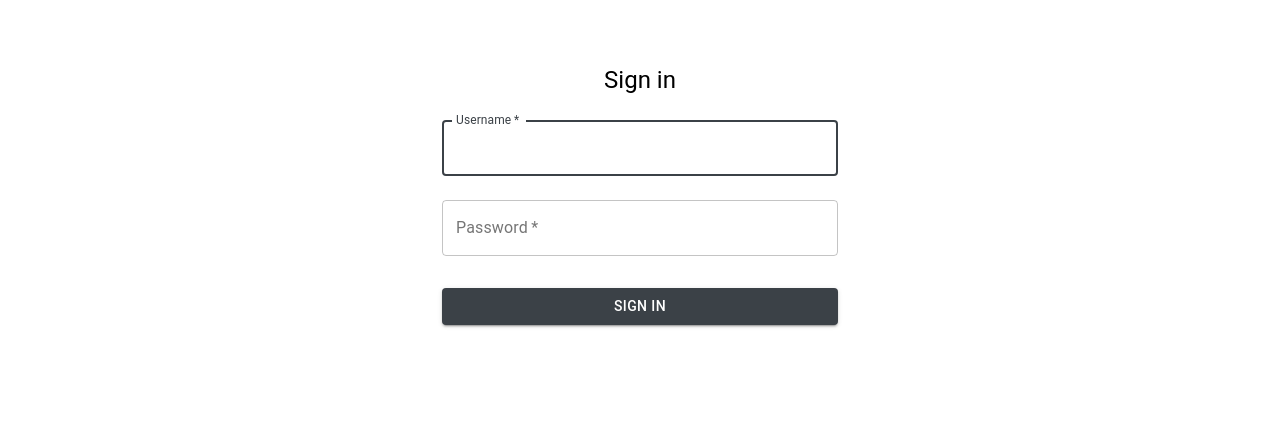
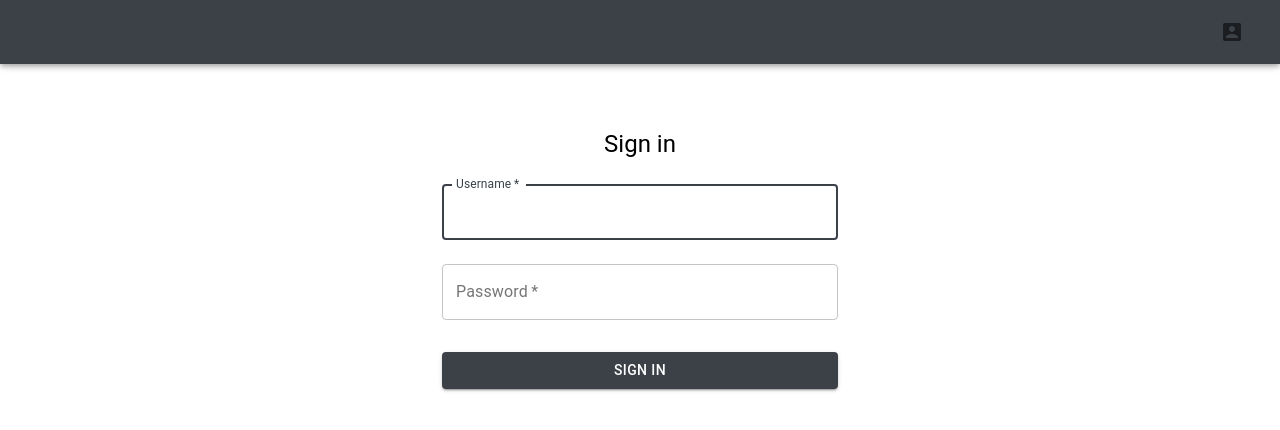
Before and after one commit to proohit/accountingapp, a Next.js app: page /login in a window 1280 px wide. Shown: the top 430 px of the page. Built offline with nearby package versions, Linux system fonts and the light colour scheme.

Commit message:
AppBar offset

```diff
--- a/package.json
+++ b/package.json
@@ -9,6 +9,7 @@
   },
   "dependencies": {
     "@material-ui/core": "^4.11.2",
+    "@material-ui/icons": "^4.11.2",
     "next": "10.0.3",
     "react": "17.0.1",
     "react-dom": "17.0.1"
--- a/pages/_app.tsx
+++ b/pages/_app.tsx
@@ -1,18 +1,31 @@
-import React from 'react';
+import React, { FunctionComponent } from 'react';
 import '../styles/globals.css';
 
 import type { AppProps } from 'next/app';
 import Providers from '../src/shared/components/Providers';
 import Authenticated from '../src/authentication/components/Authenticated';
+import { NavigationBar } from '../src/shared/components/NavigationBar';
+import { makeStyles } from '@material-ui/core';
 
-function MyApp({ Component, pageProps }: AppProps) {
+const styles = makeStyles((theme) => ({
+  toolbarOffset: {
+    ...theme.mixins.toolbar,
+  },
+}));
+
+const MyApp: FunctionComponent<AppProps> = ({ Component, pageProps }) => {
+  const classes = styles();
   return (
     <Providers>
       <Authenticated>
-        <Component {...pageProps} />
+        <NavigationBar />
+        <main>
+          <div className={classes.toolbarOffset} />
+          <Component {...pageProps} />
+        </main>
       </Authenticated>
     </Providers>
   );
-}
+};
 
 export default MyApp;
```
Also changed, not shown: 1 other file (tests, documents, lock files or other folders).
